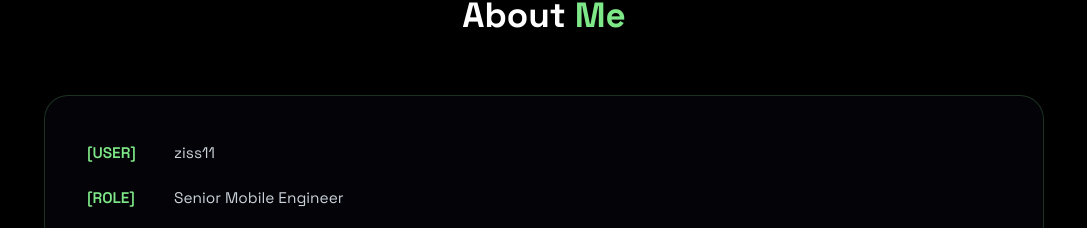
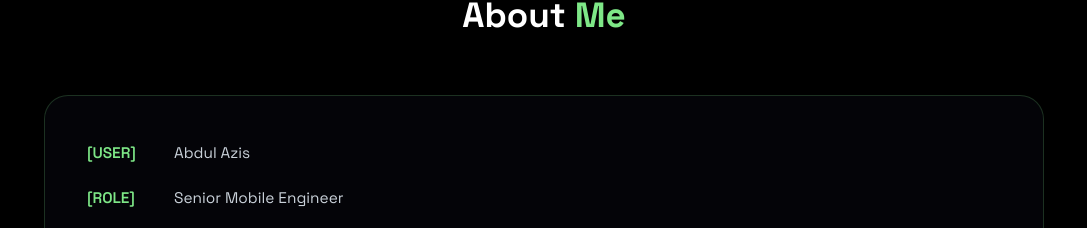
Before and after one commit to ziss11/ziss11-site, a Next.js app: page / in a window 1280 px wide. Shown: the part 5236-5464 px from the top of the page, without its empty margins (96-1183 px from the left). Built offline with nearby package versions, Linux system fonts and the light colour scheme; no server answers.

Commit message:
fix: change name

```diff
--- a/src/components/ui/About.tsx
+++ b/src/components/ui/About.tsx
@@ -61,7 +61,7 @@ export default function About() {
               >
                 [USER]
               </span>
-              <span>ziss11</span>
+              <span>Abdul Azis</span>
             </div>
 
             <div
```
